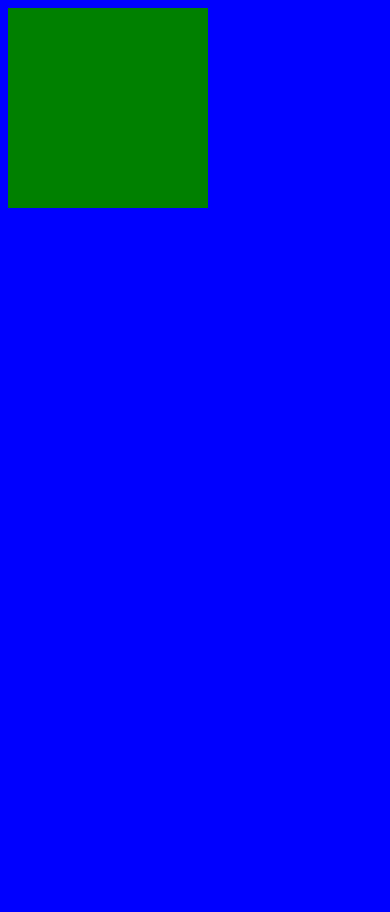
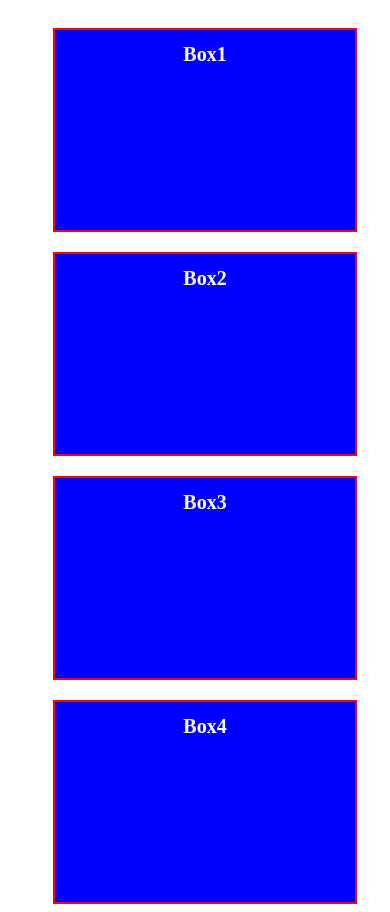
Before and after one commit to Muhammad-Moeed/Html-css-classes, a plain HTML site: page html css completed/new.html in a window 390 px wide. Before the commit the page ends 844 px from the top, so only its background shows below. Drawn offline with Linux system fonts and the light colour scheme.

Commit message:
media query

```diff
--- a/html css completed/new.html
+++ b/html css completed/new.html
@@ -264,7 +264,14 @@
     </div>
  -->
 
-<div id="box"></div>
+<div id="box">
+    <div class="boxes"><h1>Box1</h1></div>
+    <div class="boxes"><h1>Box2</h1></div>
+    <div class="boxes"><h1>Box3</h1></div>
+    <div class="boxes"><h1>Box4</h1></div>
+</div>
+
+
 
 
 
--- a/html css completed/style.css
+++ b/html css completed/style.css
@@ -448,7 +448,7 @@ ul{
     padding-top:200px ;
 } */
 
-@media only screen and (min-width:200px)and (max-width:568px){
+/* @media only screen and (min-width:200px)and (max-width:568px){
     body{
         background-color: blue;
     }
@@ -462,4 +462,42 @@ ul{
     background-color: red;
     width: 200px;
     height: 200px;
+} */
+
+
+#box{
+    display: flex;
+    flex-wrap: wrap;
+    justify-content: center;
+
 }
+.boxes{
+    border: 2px solid red;
+    width: 20%;
+    height: 200px;
+    margin-left: 20px;
+    text-align: center;
+
+}
+
+@media only screen and (max-width:568px){
+  .boxes h1{
+    font-size: 20px;
+  }
+  .boxes{
+    width: 50% !important;
+    margin-top: 20px;
+    background-color: blue;
+    color: #fff;
+    width: 80% !important;
+  }
+}
+@media only screen and (min-width:569px) and (max-width:768px){
+    .boxes h1{
+        font-size: 20px;
+      }
+      .boxes{
+        margin-top: 20px;
+        background-color: coral;
+      }
+}
```
